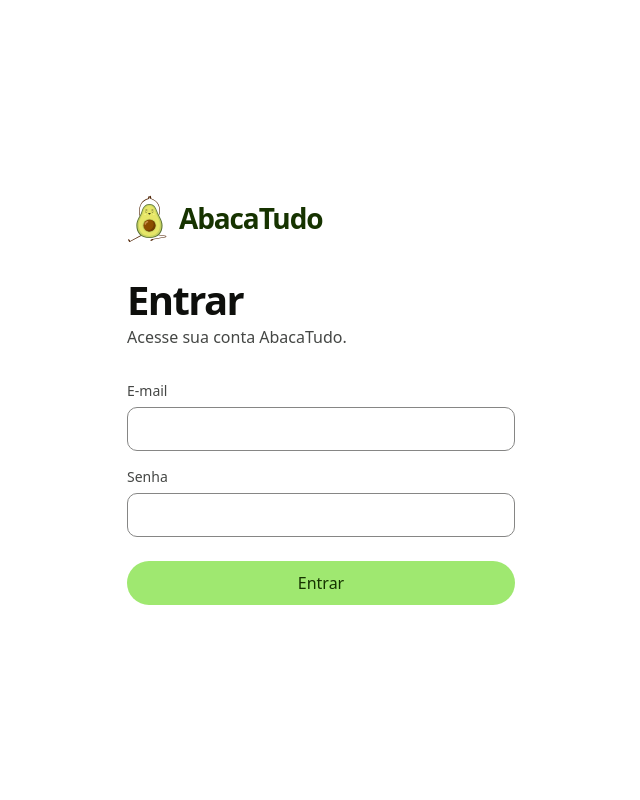
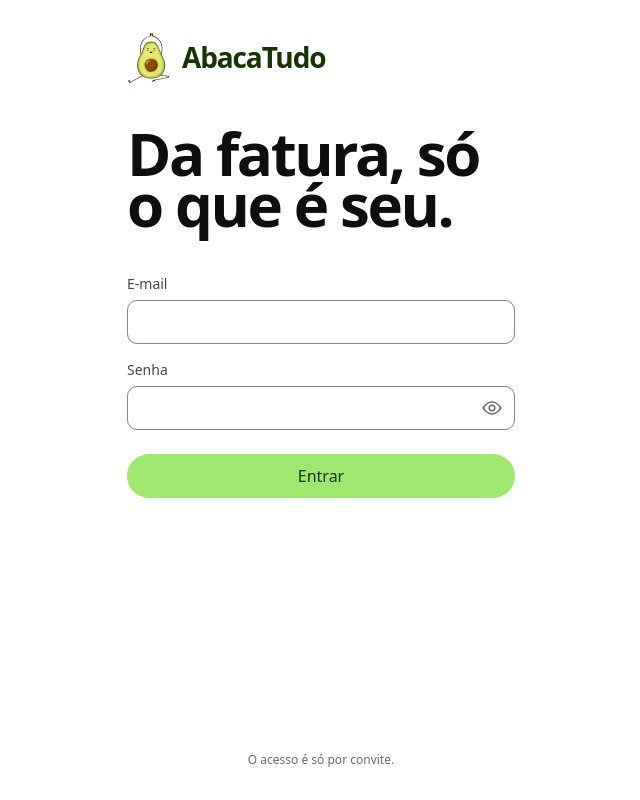
Before and after one commit to itseduardolima/abacatudo, a Next.js app in the folder apps/web/: page /login in a window 1280 px wide. Shown: the whole page, without its empty margins (319-959 px from the left). Built offline with nearby package versions, Linux system fonts and the light colour scheme; no server answers.

Commit message:
feat(web): match login screen to prototype design

```diff
--- a/apps/web/src/app/(public)/login/page.tsx
+++ b/apps/web/src/app/(public)/login/page.tsx
@@ -7,28 +7,53 @@ import { Logo } from '@/components/ui/Logo'
 import { useLoginPage } from './use-login-page'
 
 export default function LoginPage() {
-  const { register, errors, onSubmit, isPending, ruleError } = useLoginPage()
+  const { register, errors, onSubmit, isPending, ruleError, showPassword, toggleShowPassword } = useLoginPage()
 
   return (
-    <main className="mx-auto flex min-h-screen max-w-[420px] flex-col justify-center px-4 py-8">
-      <Logo height={48} />
-      <h1 className="display-number mt-10 text-[2.5rem] text-ink">Entrar</h1>
-      <p className="mt-2 text-text">Acesse sua conta AbacaTudo.</p>
+    <main className="mx-auto flex min-h-screen max-w-[420px] flex-col px-4 pb-8 pt-8">
+      <Logo height={52} />
+      <h1 className="display-number mt-11 text-[3.75rem] text-ink">Da fatura, só o que é seu.</h1>
 
-      <form className="mt-8 flex flex-col gap-4" onSubmit={onSubmit} noValidate>
+      <form className="mt-11 flex flex-col gap-4" onSubmit={onSubmit} noValidate>
         {ruleError && <InlineAlert>{ruleError}</InlineAlert>}
         <Input label="E-mail" type="email" autoComplete="email" error={errors.email?.message} {...register('email')} />
         <Input
           label="Senha"
-          type="password"
+          type={showPassword ? 'text' : 'password'}
           autoComplete="current-password"
           error={errors.password?.message}
+          trailingAction={{
+            label: showPassword ? 'Ocultar senha' : 'Mostrar senha',
+            icon: <EyeIcon crossed={showPassword} />,
+            onClick: toggleShowPassword,
+          }}
           {...register('password')}
         />
-        <Button type="submit" state={isPending ? 'loading' : 'idle'} className="mt-2">
+        <Button type="submit" state={isPending ? 'loading' : 'idle'} className="mt-2 w-full">
           Entrar
         </Button>
       </form>
+
+      <p className="mt-auto pt-10 text-center text-xs text-muted">O acesso é só por convite.</p>
     </main>
   )
 }
+
+function EyeIcon({ crossed }: { crossed: boolean }) {
+  return (
+    <svg
+      viewBox="0 0 24 24"
+      width="22"
+      height="22"
+      fill="none"
+      stroke="currentColor"
+      strokeWidth="1.8"
+      strokeLinecap="round"
+      strokeLinejoin="round"
+    >
+      <path d="M2.5 12S6 5.5 12 5.5 21.5 12 21.5 12 18 18.5 12 18.5 2.5 12 2.5 12z" />
+      <circle cx="12" cy="12" r="3" />
+      {crossed && <path d="M4 4 20 20" />}
+    </svg>
+  )
+}
--- a/apps/web/src/app/(public)/login/use-login-page.ts
+++ b/apps/web/src/app/(public)/login/use-login-page.ts
@@ -15,6 +15,7 @@ export function useLoginPage() {
   const login = useLogin()
   const me = useMe()
   const [ruleError, setRuleError] = useState<string | null>(null)
+  const [showPassword, setShowPassword] = useState(false)
 
   // Já autenticado (sessão válida de verdade, não só cookie presente — o middleware não decide isso, ver
   // seu comentário) e caiu no /login mesmo assim: manda pra home em vez de mostrar o formulário à toa.
@@ -52,5 +53,13 @@ export function useLoginPage() {
     }
   })
 
-  return { register, errors, onSubmit, isPending: login.isPending, ruleError }
+  return {
+    register,
+    errors,
+    onSubmit,
+    isPending: login.isPending,
+    ruleError,
+    showPassword,
+    toggleShowPassword: () => setShowPassword((value) => !value),
+  }
 }
--- a/apps/web/src/components/ui/Input.tsx
+++ b/apps/web/src/components/ui/Input.tsx
@@ -1,16 +1,19 @@
-import { forwardRef, type InputHTMLAttributes } from 'react'
+import { forwardRef, type InputHTMLAttributes, type ReactNode } from 'react'
 
 interface InputProps extends InputHTMLAttributes<HTMLInputElement> {
   label: string
   // Erro de campo é sempre o texto exato que a API devolveu — nunca inventado no cliente
   // (04-padroes-codigo § Formulários).
   error?: string
+  // Ícone de ação dentro do campo (ex.: mostrar/ocultar senha, protótipo 01-login). Não aparece junto do
+  // ícone de erro — erro sempre tem prioridade visual.
+  trailingAction?: { label: string; icon: ReactNode; onClick: () => void }
 }
 
 // Input Field do design system: raio card, borda 1px border (foco: border-strong, sem anel de brilho).
 // Erro: borda 2px danger + ícone no campo; mensagem abaixo, danger 500 12px (DESIGN_SYSTEM § Validação).
 export const Input = forwardRef<HTMLInputElement, InputProps>(function Input(
-  { label, error, id, className = '', ...rest },
+  { label, error, trailingAction, id, className = '', ...rest },
   ref,
 ) {
   const inputId = id ?? rest.name
@@ -28,10 +31,24 @@ export const Input = forwardRef<HTMLInputElement, InputProps>(function Input(
           aria-invalid={error ? true : undefined}
           aria-describedby={errorId}
           className={`min-h-control w-full rounded-card border bg-canvas px-4 text-base text-ink placeholder:text-muted focus:outline-none ${
-            error ? 'border-2 border-danger pr-10' : 'border-border focus:border-border-strong'
+            error
+              ? 'border-2 border-danger pr-10'
+              : trailingAction
+                ? 'border-border pr-11 focus:border-border-strong'
+                : 'border-border focus:border-border-strong'
           } ${className}`}
           {...rest}
         />
+        {!error && trailingAction && (
+          <button
+            type="button"
+            onClick={trailingAction.onClick}
+            aria-label={trailingAction.label}
+            className="absolute right-3 top-1/2 flex -translate-y-1/2 items-center justify-center text-muted"
+          >
+            {trailingAction.icon}
+          </button>
+        )}
         {error && (
           <svg
             aria-hidden="true"
```
